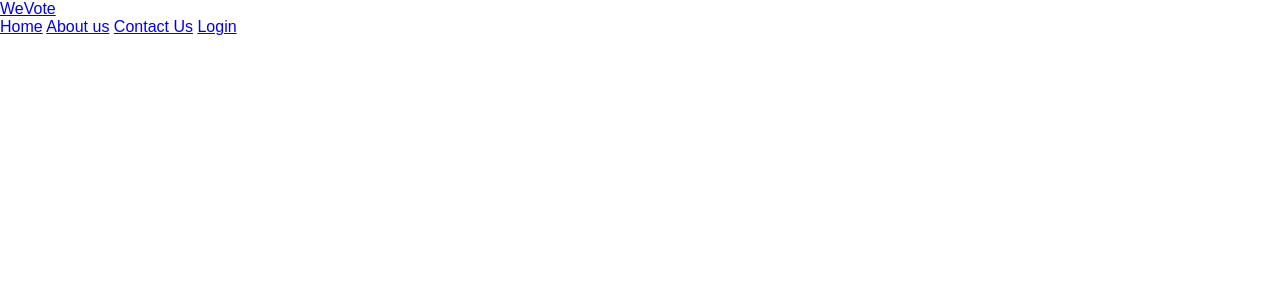
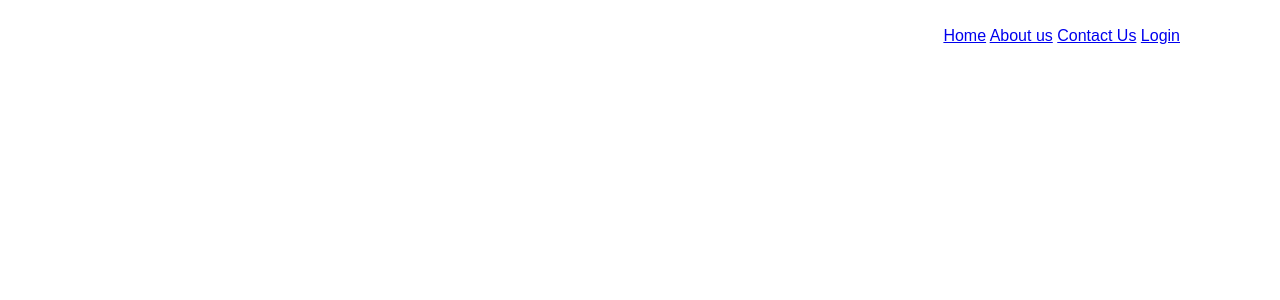
Before and after one commit to ICNZACK/ONLINE-VOTING-SYSTEM, a PHP site: the page made by Routes/Contact Us.html in a window 1280 px wide. Shown: the top 300 px of the page. Run offline with PHP 8.4, Linux system fonts and the light colour scheme.

Commit message:
adding .header .logo

```diff
--- a/css/Contact us .css
+++ b/css/Contact us .css
@@ -6,5 +6,20 @@
 }
 
 .header{
+    position:fixed;
+    top: 0;
+    left: 0;
+    width: 100%;
+    padding: 20px 100px;
+    background-color: transparent;
+    display: flex;
+    justify-content: space-between;
+    align-items: center;
+    z-index: 99;
+}
 
+.header .logo{
+    font-size: 1.7em;
+    color: #fff;
+    text-decoration: none;
 }
```
